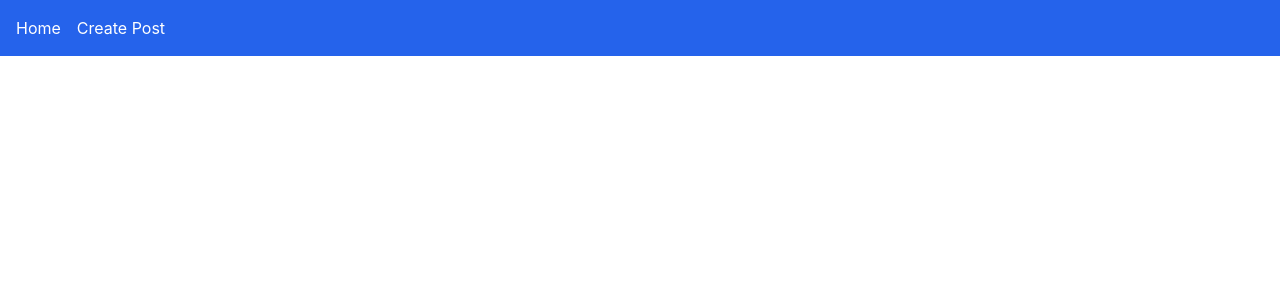
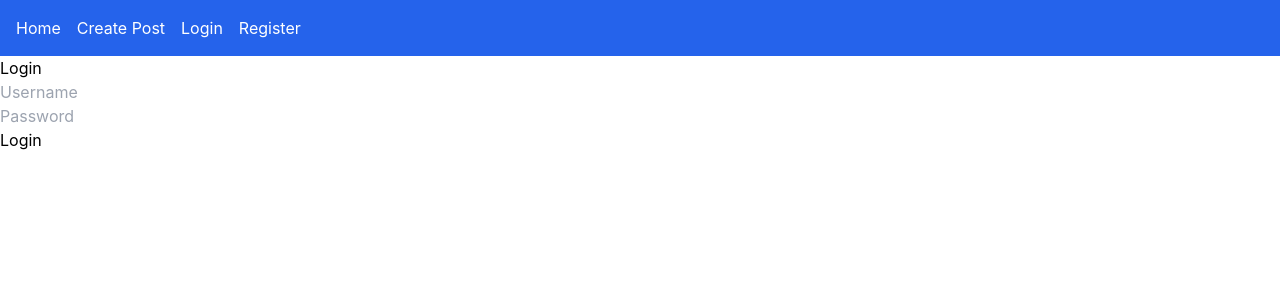
Before and after one commit to Diako999/blog_api_frontend, a React (Create React App) app: page /login in a window 1280 px wide. Before the commit this address had no page. Shown: the top 300 px of the page. Built offline with nearby package versions, Linux system fonts and the light colour scheme.

Commit message:
login register and fetching posts from backend

```diff
--- a/src/App.js
+++ b/src/App.js
@@ -3,7 +3,8 @@ import Home from "./pages/Home";
 import PostDetail from "./pages/PostDetail";
 import CreatePost from "./pages/CreatePost";
 import Navbar from "./components/Navbar";
-
+import Register from './pages/Register';
+import Login from './pages/Login';
 function App() {
   return (
     <Router>
@@ -12,6 +13,8 @@ function App() {
         <Route path="/" element={<Home />} />
         <Route path="/post/:id" element={<PostDetail />} />
         <Route path="/create" element={<CreatePost />} />
+        <Route path="/register" element={<Register />} />
+        <Route path="/login" element={<Login />} />
       </Routes>
     </Router>
   );
--- a/src/components/Navbar.jsx
+++ b/src/components/Navbar.jsx
@@ -1,6 +1,18 @@
 import { Link } from "react-router-dom";
-
+import React, { useState, useEffect } from 'react';
 function Navbar() {
+  const [isLoggedIn, setIsLoggedIn] = useState(false);
+  useEffect(() => {
+    // Check if access token exists in localStorage and set the login status
+    const token = localStorage.getItem('access_token');
+    setIsLoggedIn(!!token); // If token exists, set logged in to true, else false
+  }, []);
+  const handleLogout = () => {
+    // Clear the user's tokens from localStorage
+    localStorage.removeItem('access_token');
+    localStorage.removeItem('refresh_token');
+    setIsLoggedIn(false);  // Update the login status
+  };
   return (
     <nav>
       <ul className="flex space-x-4 p-4 bg-blue-600 text-white">
@@ -10,6 +22,14 @@ function Navbar() {
         <li>
           <Link to="/create" className="hover:text-yellow-300">Create Post</Link>
         </li>
+        {isLoggedIn ? (
+          <li><button onClick={handleLogout} className="hover:text-gray-200">Logout</button></li>
+        ) : (
+          <>
+            <li><Link to="/login" className="hover:text-gray-200">Login</Link></li>
+            <li><Link to="/register" className="hover:text-gray-200">Register</Link></li>
+          </>
+        )}
       </ul>
     </nav>
   );
--- a/src/pages/Home.jsx
+++ b/src/pages/Home.jsx
@@ -1,12 +1,41 @@
-import React from "react";
+import React, { useEffect, useState } from 'react';
+import axios from 'axios';
+import { Link } from 'react-router-dom';
 
-const Home = () => {
+function Home() {
+  const [posts, setPosts] = useState([]);
+
+  useEffect(() => {
+    // Fetch all posts when the component mounts
+    const fetchPosts = async () => {
+      try {
+        const response = await axios.get('http://localhost:8000/api/posts/');
+        setPosts(response.data); // Store posts in state
+      } catch (err) {
+        console.error('Error fetching posts:', err);
+      }
+    };
+    fetchPosts();
+  }, []); // Empty array ensures the effect runs once when the component mounts
+
   return (
-    <div className="p-4">
-      <h1 className="text-2xl font-bold">Home Page</h1>
-      <p>List of blog posts will appear here.</p>
+    <div>
+      <h2>All Posts</h2>
+      <div>
+        {posts.length > 0 ? (
+          posts.map((post) => (
+            <div key={post.id}>
+              <h3>{post.title}</h3>
+              <p>{post.content.slice(0, 100)}...</p> {/* Show a snippet of the content */}
+              <Link to={`/post/${post.id}`}>Read More</Link> {/* Link to post detail */}
+            </div>
+          ))
+        ) : (
+          <p>No posts available.</p>
+        )}
+      </div>
     </div>
   );
-};
+}
 
 export default Home;
--- /dev/null
+++ b/src/pages/Login.jsx
@@ -0,0 +1,48 @@
+import React, { useState } from 'react';
+import axios from 'axios';
+import { useNavigate } from 'react-router-dom';
+
+function Login() {
+  const [username, setUsername] = useState('');
+  const [password, setPassword] = useState('');
+  const navigate = useNavigate();
+
+  const handleLogin = async (e) => {
+    e.preventDefault();
+    try {
+      const response = await axios.post('http://localhost:8000/api/token/', {
+        username,
+        password,
+      });
+      localStorage.setItem('access_token', response.data.access);
+      localStorage.setItem('refresh_token', response.data.refresh);
+      axios.defaults.headers.common['Authorization'] = `Bearer ${response.data.access}`;
+      navigate('/');
+    } catch (err) {
+      console.error('Login failed', err);
+    }
+  };
+
+  return (
+    <div>
+      <h2>Login</h2>
+      <form onSubmit={handleLogin}>
+        <input
+          type="text"
+          placeholder="Username"
+          value={username}
+          onChange={(e) => setUsername(e.target.value)}
+        /><br/>
+        <input
+          type="password"
+          placeholder="Password"
+          value={password}
+          onChange={(e) => setPassword(e.target.value)}
+        /><br/>
+        <button type="submit">Login</button>
+      </form>
+    </div>
+  );
+}
+
+export default Login;
--- a/src/pages/PostDetail.jsx
+++ b/src/pages/PostDetail.jsx
@@ -1,15 +1,38 @@
-import React from "react";
-import { useParams } from "react-router-dom";
+import React, { useEffect, useState } from 'react';
+import axios from 'axios';
+import { useParams } from 'react-router-dom';
 
-const PostDetail = () => {
+function PostDetail() {
   const { id } = useParams();
+  const [post, setPost] = useState(null);
+
+  useEffect(() => {
+    const fetchPost = async () => {
+      try {
+        const response = await axios.get(`http://localhost:8000/api/posts/${id}/`);
+        setPost(response.data);
+      } catch (err) {
+        console.error('Failed to fetch post details', err);
+      }
+    };
+
+    fetchPost();
+  }, [id]);
 
   return (
-    <div className="p-4">
-      <h1 className="text-2xl font-bold">Post Detail</h1>
-      <p>Showing details for post ID: {id}</p>
+    <div>
+      {post ? (
+        <div>
+          <h2>{post.title}</h2>
+          <p>{post.content}</p>
+          <p><strong>Author:</strong> {post.author}</p>
+          <p><strong>Created on:</strong> {new Date(post.created_at).toLocaleDateString()}</p>
+        </div>
+      ) : (
+        <p>Loading post...</p>
+      )}
     </div>
   );
-};
+}
 
 export default PostDetail;
--- /dev/null
+++ b/src/pages/Register.jsx
@@ -0,0 +1,45 @@
+import React, { useState } from 'react';
+import axios from 'axios';
+import { useNavigate } from 'react-router-dom';
+
+function Register() {
+  const [username, setUsername] = useState('');
+  const [password, setPassword] = useState('');
+  const navigate = useNavigate();
+
+  const handleRegister = async (e) => {
+    e.preventDefault();
+    try {
+      await axios.post('http://localhost:8000/api/register/', {
+        username,
+        password,
+      });
+      navigate('/login');
+    } catch (err) {
+      console.error('Registration failed', err);
+    }
+  };
+
+  return (
+    <div>
+      <h2>Register</h2>
+      <form onSubmit={handleRegister}>
+        <input
+          type="username"
+          placeholder="Username"
+          value={username}
+          onChange={(e) => setUsername(e.target.value)}
+        /><br/>
+        <input
+          type="password"
+          placeholder="Password"
+          value={password}
+          onChange={(e) => setPassword(e.target.value)}
+        /><br/>
+        <button type="submit">Register</button>
+      </form>
+    </div>
+  );
+}
+
+export default Register;
```
